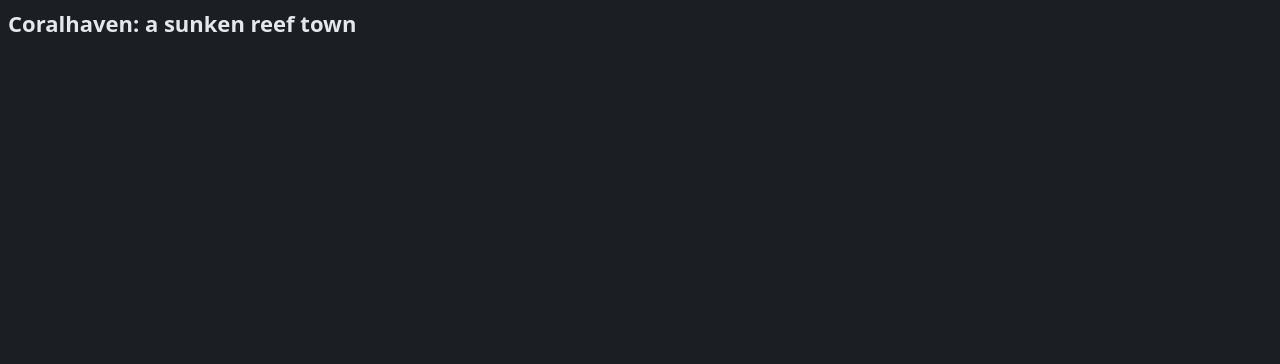
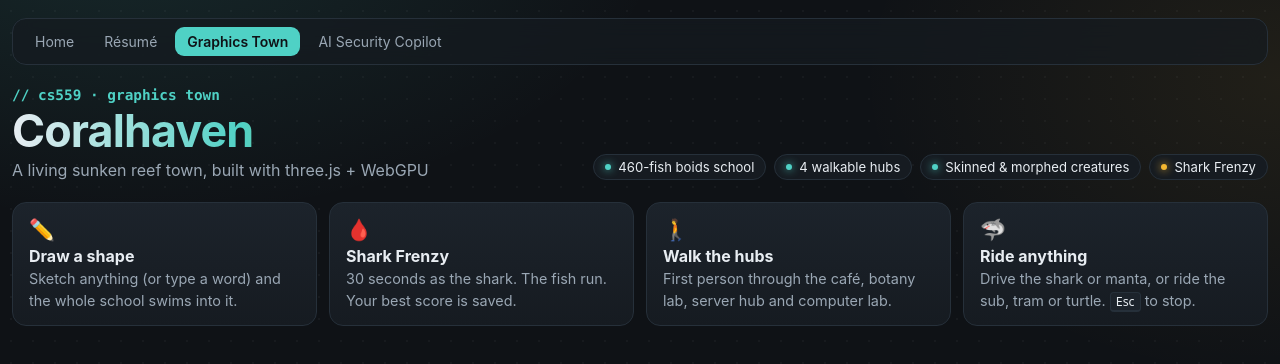
Before and after one commit to bilalx796/website, a plain HTML site: page graphics-town/07-06-01.html in a window 1280 px wide. Drawn offline with nearby package versions, Linux system fonts and the light colour scheme.

Commit message:
Restyle the Graphics Town page to match the site

```diff
--- a/graphics-town/07-06-01.html
+++ b/graphics-town/07-06-01.html
@@ -7,21 +7,93 @@
     <link rel="icon" href="data:," />
     <link rel="stylesheet" href="./libs/CS559/style559.css" />
     <style>
-      /* a soft charcoal page instead of white */
-      html, body { background: #1b1e22; color: #e4e8ec; }
-      .town-head { max-width: 960px; margin: 8px 0 10px; font-family: system-ui, sans-serif; }
-      .town-head h1 { margin: 0; font-size: 22px; }
-      .town-head p { margin: 4px 0 0; color: #445; font-size: 14px; }
-      .town-head a { color: #1d6f8b; }
+      /* page look (kept here so the town works on its own, without the site's stylesheet) */
+      :root { --bg: #0f1216; --surface: #161b21; --surface-2: #1c232b; --text: #e8edf2; --muted: #9aa7b4;
+        --border: #26303a; --accent: #4fd1c5; --accent-2: #f2b630; --glow: rgba(79, 209, 197, 0.18); }
+      html, body { margin: 0; color: var(--text); font-family: "Inter", system-ui, -apple-system, "Segoe UI", sans-serif; }
+      body {
+        background:
+          radial-gradient(900px 500px at 10% -10%, rgba(79, 209, 197, 0.12), transparent 60%),
+          radial-gradient(700px 500px at 100% 10%, rgba(242, 182, 48, 0.08), transparent 60%),
+          radial-gradient(rgba(255, 255, 255, 0.035) 1px, transparent 1px) 0 0 / 22px 22px,
+          var(--bg);
+        background-attachment: fixed;
+        min-height: 100vh;
+      }
+      .page { max-width: 1290px; margin: 0 auto; padding: 18px 12px 48px; }
+
+      /* the same frosted navigation bar as the rest of the site */
+      .site-nav { display: flex; gap: 6px; flex-wrap: wrap; align-items: center; margin: 0 0 22px; padding: 8px 10px;
+        border: 1px solid var(--border); border-radius: 14px; background: rgba(22, 27, 33, 0.72);
+        backdrop-filter: blur(10px); -webkit-backdrop-filter: blur(10px); font-size: 14px; }
+      .site-nav a { color: var(--muted); text-decoration: none; padding: 6px 12px; border-radius: 9px; }
+      .site-nav a:hover { color: var(--text); background: var(--surface-2); }
+      .site-nav a[aria-current="page"] { color: #0f1216; background: var(--accent); font-weight: 600; }
+
+      .town-head { display: flex; flex-wrap: wrap; align-items: flex-end; justify-content: space-between; gap: 14px; margin: 0 0 16px; }
+      .town-head .hello { color: var(--accent); font: 600 0.9rem ui-monospace, SFMono-Regular, Menlo, monospace; margin: 0 0 4px; }
+      .town-head h1 { margin: 0; font-size: clamp(2rem, 5vw, 2.8rem); line-height: 1.1; letter-spacing: -0.02em;
+        background: linear-gradient(90deg, #e8edf2 0%, var(--accent) 55%, var(--accent-2) 100%);
+        -webkit-background-clip: text; background-clip: text; color: transparent; }
+      .town-head .sub { margin: 4px 0 0; color: var(--muted); }
+      .badges { display: flex; flex-wrap: wrap; gap: 8px; margin: 0; padding: 0; list-style: none; }
+      .badges li { display: inline-flex; align-items: center; gap: 7px; padding: 4px 11px; border-radius: 999px;
+        border: 1px solid var(--border); background: var(--surface); font-size: 0.82rem; }
+      .badges li::before { content: ""; width: 6px; height: 6px; border-radius: 50%; background: var(--accent); box-shadow: 0 0 8px var(--accent); }
+      .badges li.amber::before { background: var(--accent-2); box-shadow: 0 0 8px var(--accent-2); }
+
+      /* frame the 3D view and round off the side panels */
+      .view-wrap { border-radius: 14px; border: 1px solid var(--border); box-shadow: 0 18px 60px rgba(0, 0, 0, 0.45), 0 0 0 1px rgba(79, 209, 197, 0.08), 0 0 40px var(--glow); }
+      .view-wrap canvas { display: block; }
+      .side-col .lil-gui.root { border-radius: 12px; overflow: hidden; border: 1px solid var(--border); }
+      .side-col .reef-panel { border-radius: 12px; border: 1px solid var(--border); }
+
+      /* "things to try" under the view */
+      .try { display: grid; grid-template-columns: repeat(auto-fit, minmax(230px, 1fr)); gap: 12px; margin-top: 22px; }
+      .try div { padding: 14px 16px; border-radius: 14px; border: 1px solid var(--border);
+        background: linear-gradient(180deg, var(--surface-2), var(--surface)); }
+      .try i { font-style: normal; font-size: 1.3rem; }
+      .try b { display: block; margin: 4px 0 2px; }
+      .try p { margin: 0; color: var(--muted); font-size: 0.9rem; line-height: 1.5; }
+      .try kbd { padding: 0 5px; border: 1px solid var(--border); border-bottom-width: 2px; border-radius: 4px;
+        background: var(--surface-2); font: 0.78rem system-ui, sans-serif; color: var(--text); }
     </style>
   </head>
 
   <body>
-    <div class="town-head">
-      <h1>Coralhaven: a sunken reef town</h1>
+    <div class="page">
+      <nav class="site-nav">
+        <a href="../">Home</a>
+        <a href="../resume/">Résumé</a>
+        <a href="./07-06-01.html" aria-current="page">Graphics Town</a>
+        <a href="../ai-security-copilot/">AI Security Copilot</a>
+      </nav>
+
+      <div class="town-head">
+        <div>
+          <p class="hello">// cs559 · graphics town</p>
+          <h1>Coralhaven</h1>
+          <p class="sub">A living sunken reef town, built with three.js + WebGPU</p>
+        </div>
+        <ul class="badges">
+          <li>460-fish boids school</li>
+          <li>4 walkable hubs</li>
+          <li>Skinned &amp; morphed creatures</li>
+          <li class="amber">Shark Frenzy</li>
+        </ul>
+      </div>
+
+      <div id="div1"></div>
+
+      <div class="try">
+        <div><i>✏️</i><b>Draw a shape</b><p>Sketch anything (or type a word) and the whole school swims into it.</p></div>
+        <div><i>🩸</i><b>Shark Frenzy</b><p>30 seconds as the shark. The fish run. Your best score is saved.</p></div>
+        <div><i>🚶</i><b>Walk the hubs</b><p>First person through the café, botany lab, server hub and computer lab.</p></div>
+        <div><i>🦈</i><b>Ride anything</b><p>Drive the shark or manta, or ride the sub, tram or turtle. <kbd>Esc</kbd> to stop.</p></div>
+      </div>
     </div>
-    <div id="div1"></div>
-        <script type="importmap">
+
+    <script type="importmap">
 {
     "imports": {
         "three": "https://unpkg.com/three@0.180.0/build/three.module.js",
```
